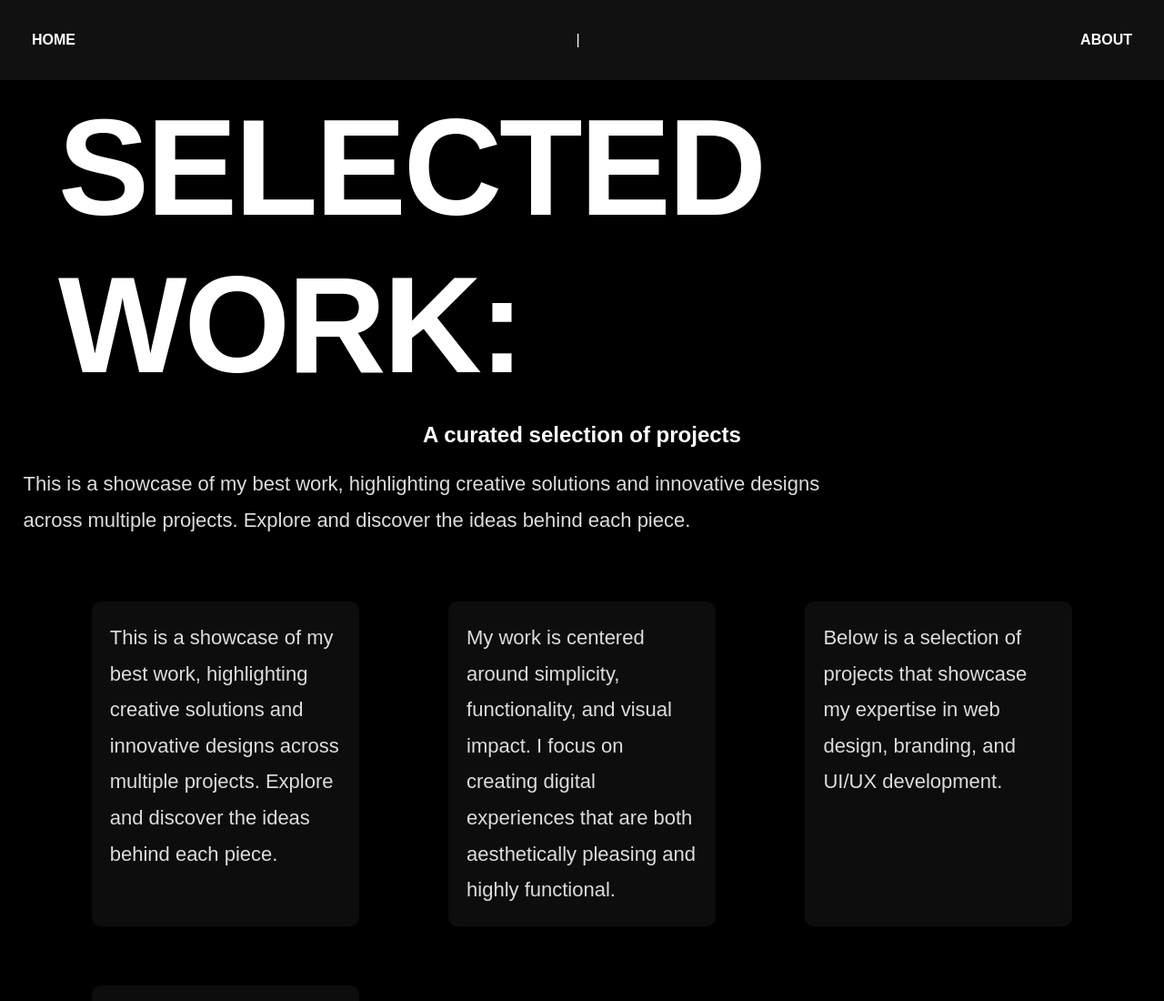
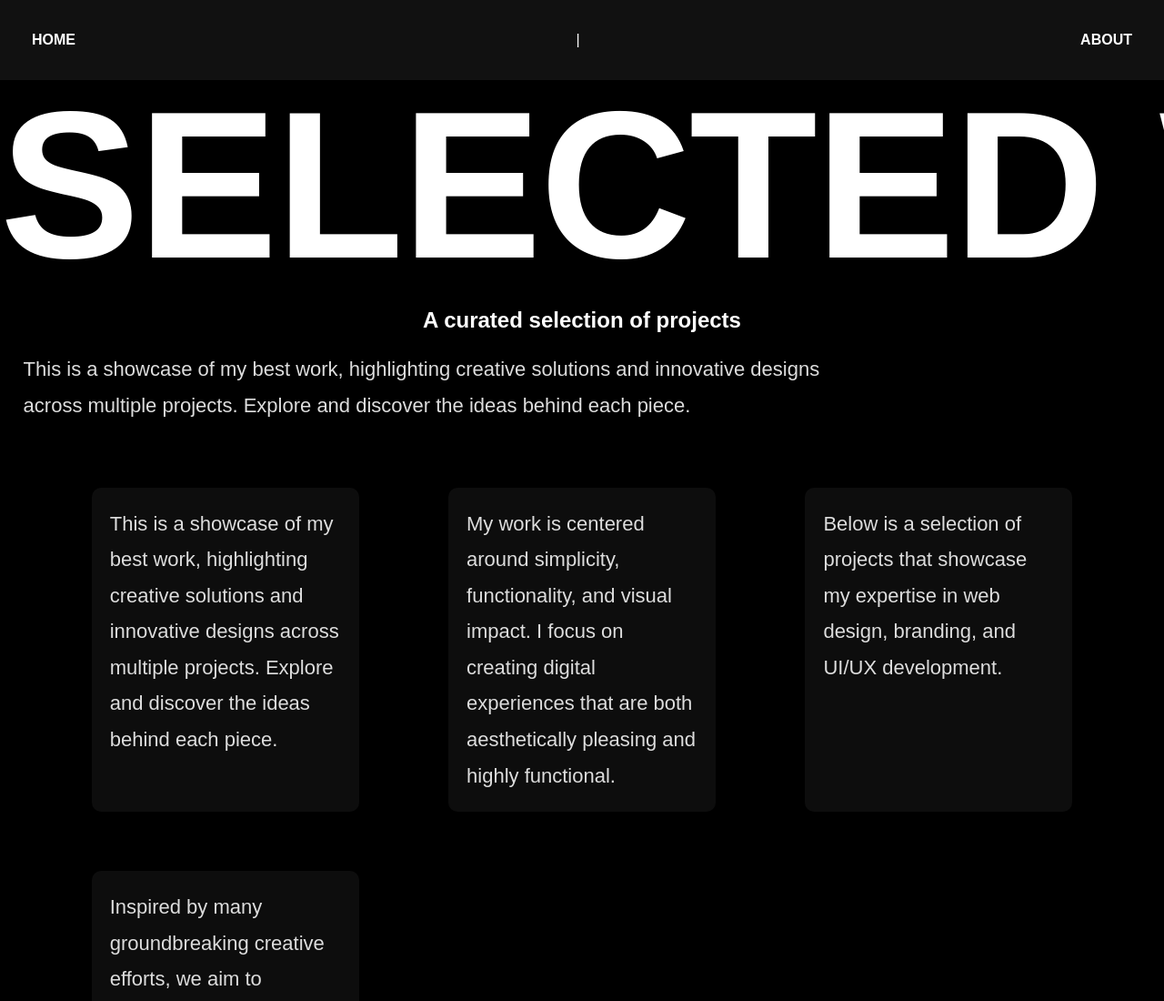
Before and after one commit to PortfolioChoi/mywebsite, a plain HTML site: page index.html in a window 1280 px wide. Shown: the top 1100 px of the page at 91% size. Drawn offline with Linux system fonts and the light colour scheme.

Commit message:
Update style.css

```diff
--- a/style.css
+++ b/style.css
@@ -38,15 +38,19 @@ nav a:hover {
 }
 
 h1 {
-    font-size: 150px;  /* 🔥 다시 크게 조정 */
-    font-family: 'Space Grotesk', sans-serif; /* 🔥 선택한 폰트 적용 */
+    font-size: 18vw; /* 🔥 화면 너비의 18%를 차지하도록 */
     font-weight: bold;
     text-transform: uppercase;
     text-align: left;
-    margin: 10px 5% 0 5%; /* 🔥 여백 최소화 */
+    margin: 0;
     padding: 0;
-    letter-spacing: -3px; /* 🔥 글자 간격 조정 */
+    line-height: 1;
+    letter-spacing: -2px;
+    width: 100%;
+    white-space: nowrap; /* 🔥 한 줄로 유지 */
+    overflow: hidden;
 }
+
 
 p {
     font-size: 20px;
```
